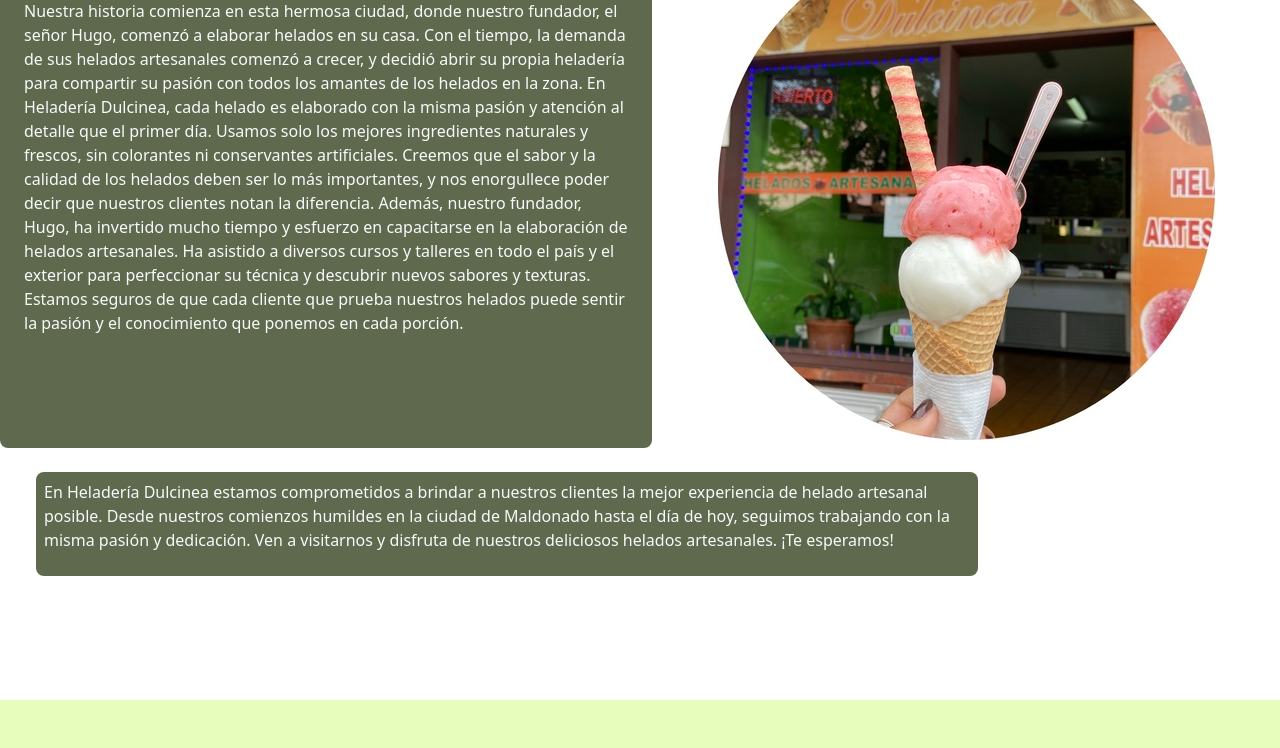
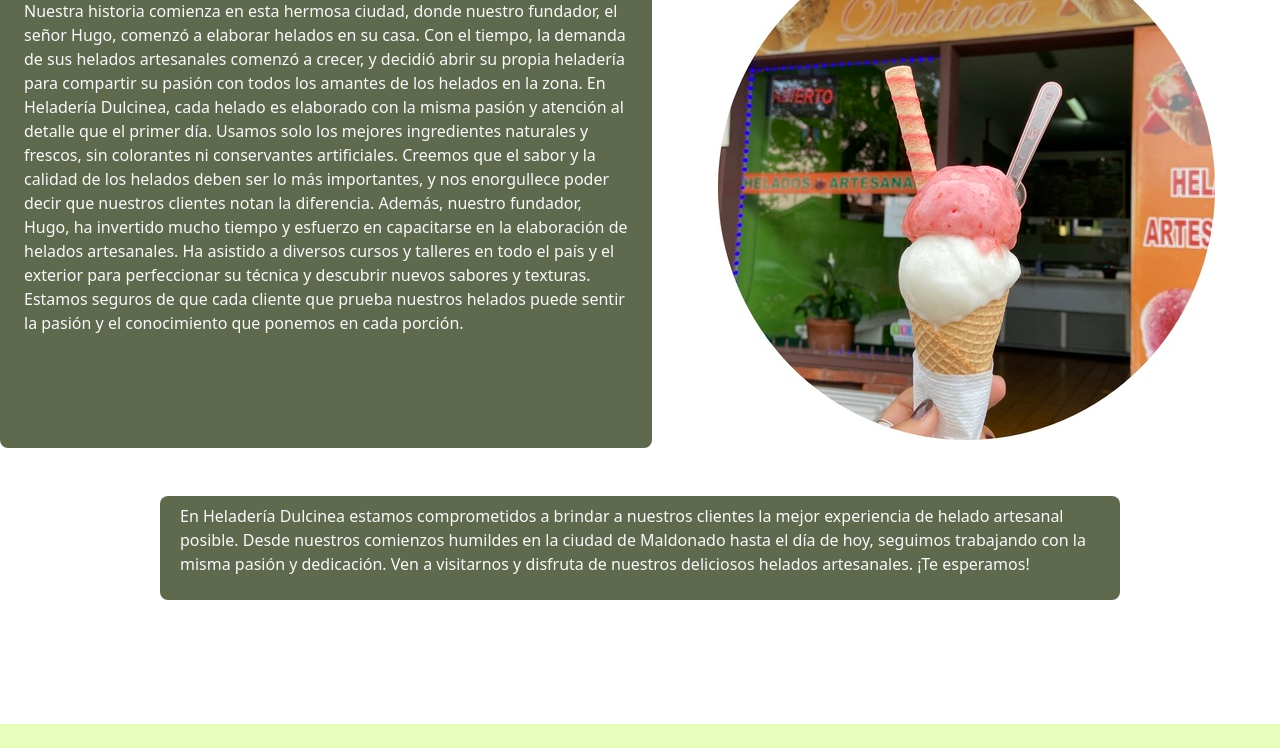
Before and after one commit to pilestevez571/heladeria-dulcinea, a website: page pages/nosotros.html in a window 1280 px wide. Shown: the part 401-1149 px from the top of the page. Drawn offline with nearby package versions, Linux system fonts and the light colour scheme.

Commit message:
div nosotros centrado

```diff
--- a/pages/nosotros.html
+++ b/pages/nosotros.html
@@ -38,13 +38,14 @@
             <div class="imgnosotros container d-flex justify-content-center mt-2 mb-2 col-xxl col-xl col-lg col-md-12 col-sm-12 ">
                 <img src="../assets/img/heladonosotros.jpeg" alt="cono de helado">
             </div>
+            <div class="textonosotros2 container row d-flex align-items-center text-light p-2 m-4 mt-5 rounded-3 w-75">
+                <p>
+                    En Heladería Dulcinea estamos comprometidos a brindar a nuestros clientes la mejor experiencia de helado artesanal posible. Desde nuestros comienzos humildes en la ciudad de Maldonado hasta el día de hoy, seguimos trabajando con la misma pasión y dedicación. Ven a visitarnos y disfruta de nuestros deliciosos helados artesanales. ¡Te esperamos!
+                </p>
+            </div>
         </section>
 
-        <div class="textonosotros2 container d-flex align-items-center text-light p-2 m-4 rounded-3 w-75">
-            <p>
-                En Heladería Dulcinea estamos comprometidos a brindar a nuestros clientes la mejor experiencia de helado artesanal posible. Desde nuestros comienzos humildes en la ciudad de Maldonado hasta el día de hoy, seguimos trabajando con la misma pasión y dedicación. Ven a visitarnos y disfruta de nuestros deliciosos helados artesanales. ¡Te esperamos!
-            </p>
-        </div>
+
     </main>
 
     <footer>
```
Also changed, not shown: pages/resenas.html (+1 -3 lines), pages/sabores.html (+0 -1 lines).
